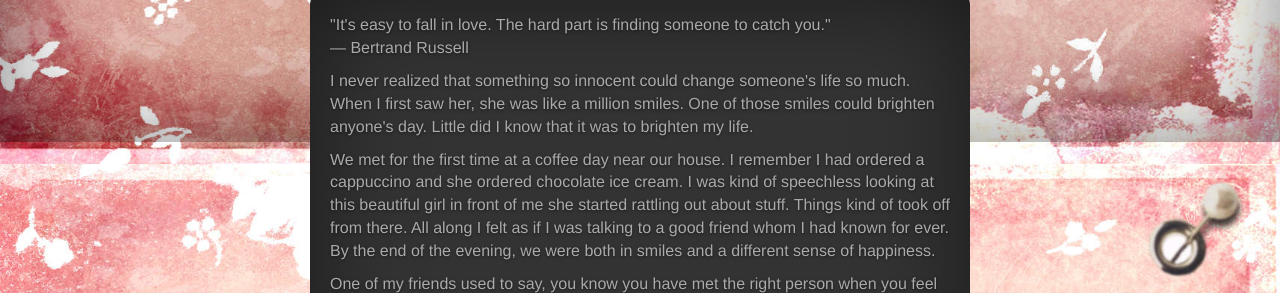
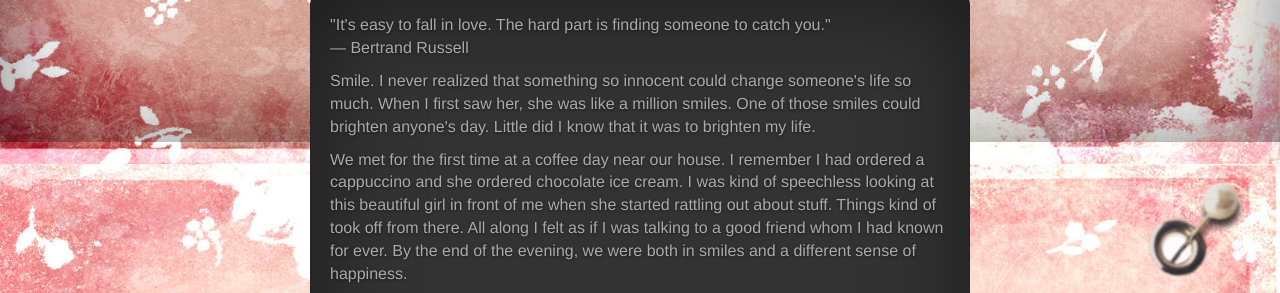
Before and after one commit to sthadka/manasu, a plain HTML site: page story.html in a window 1280 px wide. Shown: the part 658-951 px from the top of the page. Drawn offline with Linux system fonts and the light colour scheme.

Commit message:
Fix story grammar

```diff
--- a/story.html
+++ b/story.html
@@ -79,26 +79,27 @@
                         </div>
                         <h1 class="oleo">From Sukumar</h1>
                         <div class="text">
-                            <p> "It's easy to fall in love. The
-                            hard part is finding someone to catch you."<br/> ―
-                            Bertrand Russell </p>
+                            <p> "It's easy to fall in love. The hard part is
+                            finding someone to catch you."<br/> ― Bertrand
+                            Russell </p>
 
-                            <p> I never realized that something so innocent
-                            could change someone's life so much. When I first
-                            saw her, she was like a million smiles.  One of
-                            those smiles could brighten anyone's day.  Little
-                            did I know that it was to brighten my life.  </p>
+                            <p> Smile. I never realized that something so
+                            innocent could change someone's life so much. When
+                            I first saw her, she was like a million smiles.
+                            One of those smiles could brighten anyone's day.
+                            Little did I know that it was to brighten my life.
+                            </p>
 
                             <p> We met for the first time at a coffee day near
                             our house. I remember I had ordered a cappuccino
                             and she ordered chocolate ice cream. I was kind of
                             speechless looking at this beautiful girl in front
-                            of me she started rattling out about stuff. Things
-                            kind of took off from there. All along I felt as
-                            if I was talking to a good friend whom I had known
-                            for ever. By the end of the evening, we were both
-                            in smiles and a different sense of happiness.
-                            </p>
+                            of me when she started rattling out about stuff.
+                            Things kind of took off from there. All along I
+                            felt as if I was talking to a good friend whom I
+                            had known for ever. By the end of the evening, we
+                            were both in smiles and a different sense of
+                            happiness.  </p>
 
                             <p> One of my friends used to say, you know you
                             have met the right person when you feel your life
```
